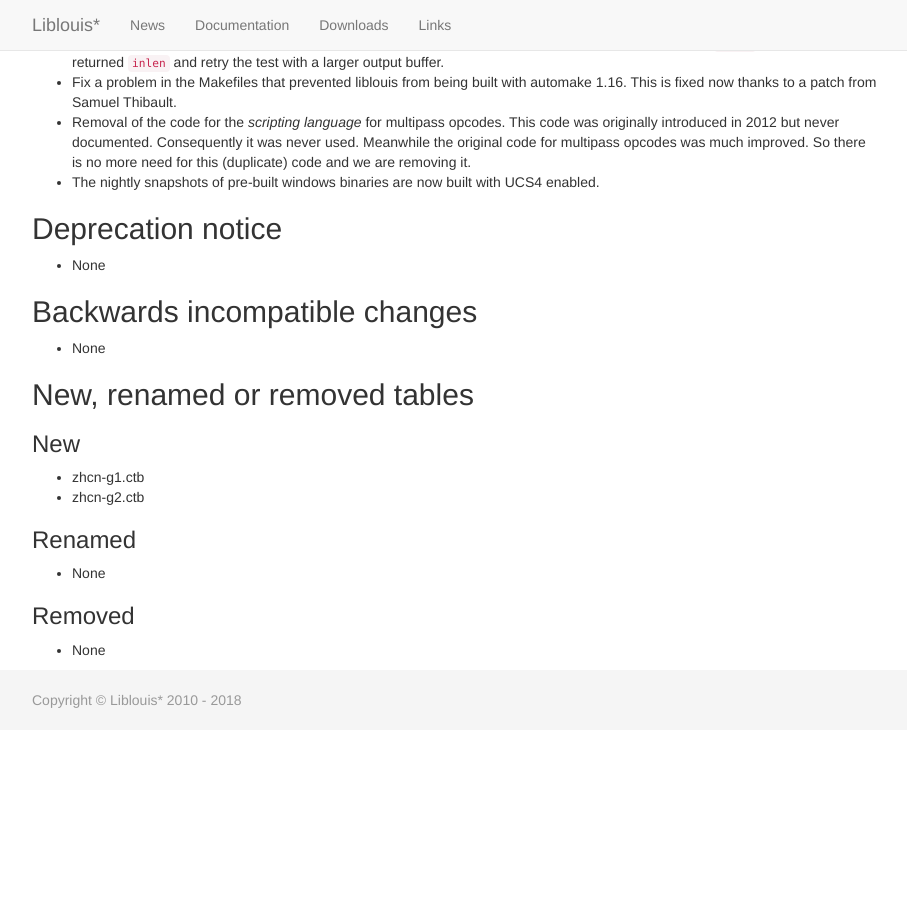
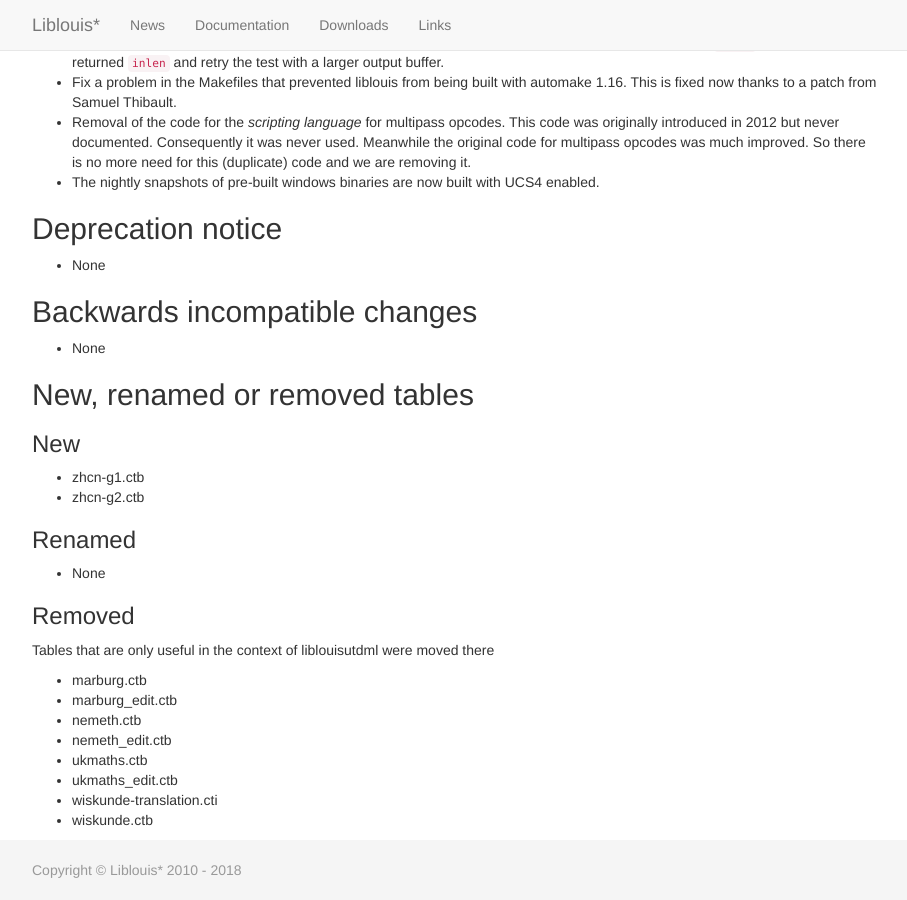
Before and after one commit to liblouis/liblouis.github.io, a Jekyll site: the page built from _posts/2018-09-03-release-3.7.0.md, in a window 1280 px wide and 900 px high, scrolled down 1250 px. Shown: the whole window, without its empty margins (38-945 px from the left). Built offline with Jekyll 4.4.1, drawn with Linux system fonts in a browser that asks for light colours; before the commit the page ends 1980 px from its top, so only the background shows below that.

Commit message:
Mention the tables that were moved to utdml in the NEWS

```diff
--- a/_posts/2018-09-03-release-3.7.0.md
+++ b/_posts/2018-09-03-release-3.7.0.md
@@ -61,4 +61,14 @@ For a detailed list of all the changes refer to [the list of closed issues](http
 
 ### Removed
 
--   None
+Tables that are only useful in the context of liblouisutdml were moved
+there
+
+-   marburg.ctb
+-   marburg_edit.ctb
+-   nemeth.ctb
+-   nemeth_edit.ctb
+-   ukmaths.ctb
+-   ukmaths_edit.ctb
+-   wiskunde-translation.cti
+-   wiskunde.ctb
```
